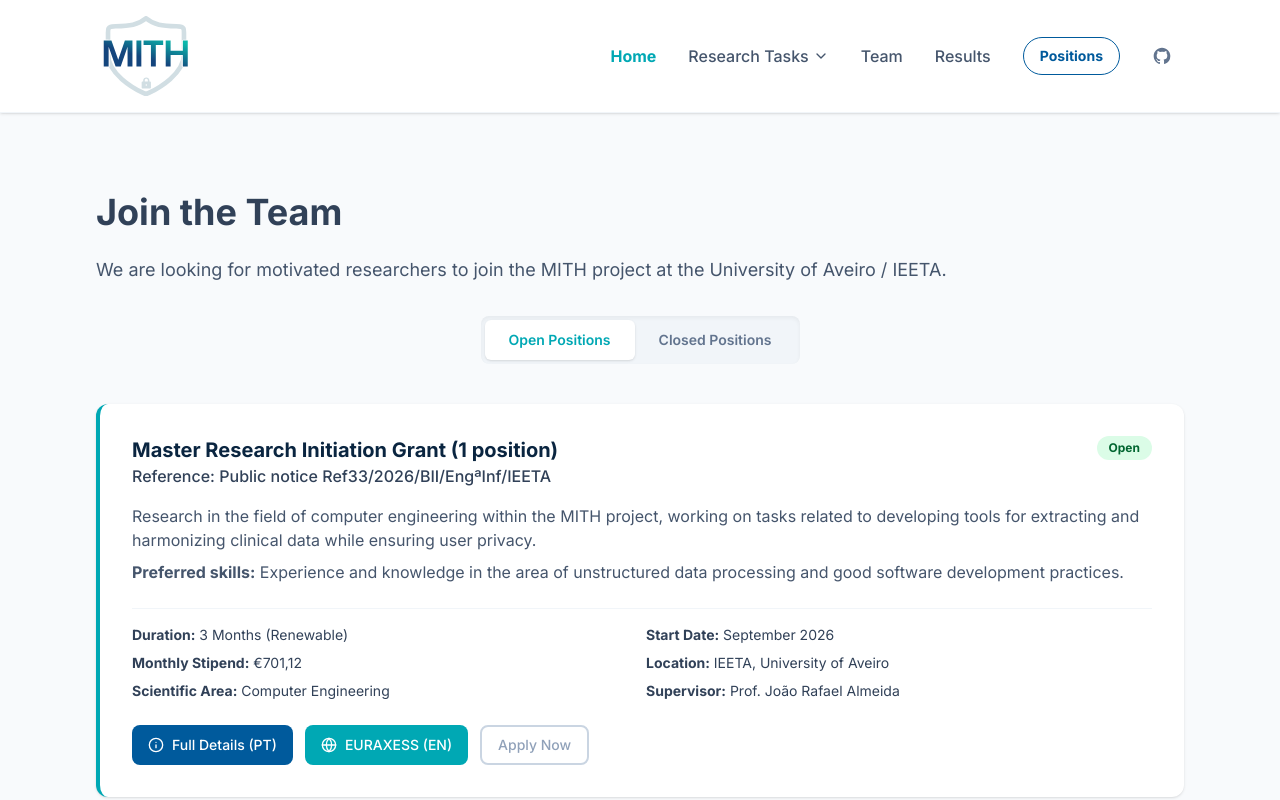
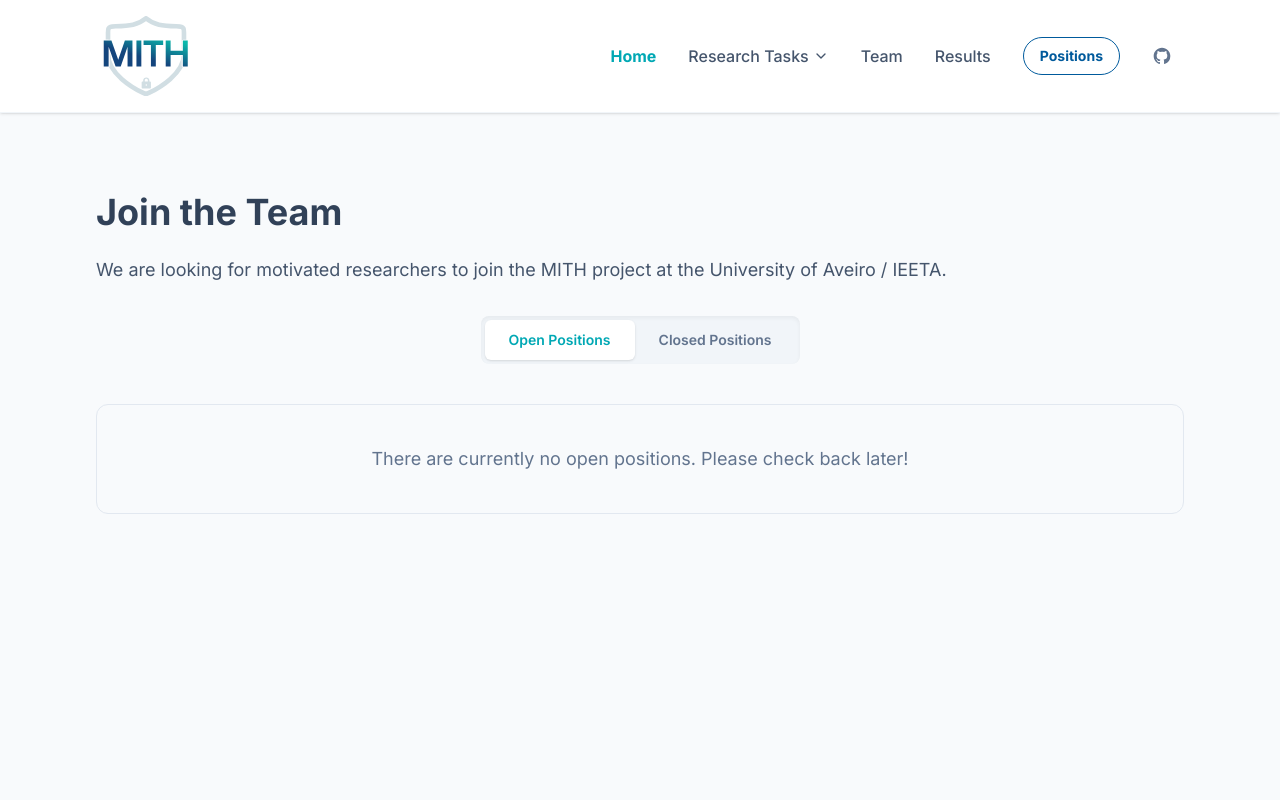
Before and after one commit to ieeta-mith/ieeta-mith.github.io, a React (Vite) app: page /jobs in a window 1280 px wide. Shown: the top 800 px of the page. Built offline with nearby package versions, Linux system fonts and the light colour scheme.

Commit message:
Update most recent research grant

```diff
--- a/src/data/reasearch-grants.ts
+++ b/src/data/reasearch-grants.ts
@@ -60,7 +60,7 @@ export const RESEARCH_GRANTS: ResearchGrant[] = [
 	{
 		title: 'Master Research Initiation Grant (1 position)',
 		reference: 'Public notice Ref33/2026/BII/EngªInf/IEETA',
-		status: 'open',
+		status: 'closed',
 		description:
 			'Research in the field of computer engineering within the MITH project, working on tasks related to developing tools for extracting and harmonizing clinical data while ensuring user privacy.',
 		skills:
```
